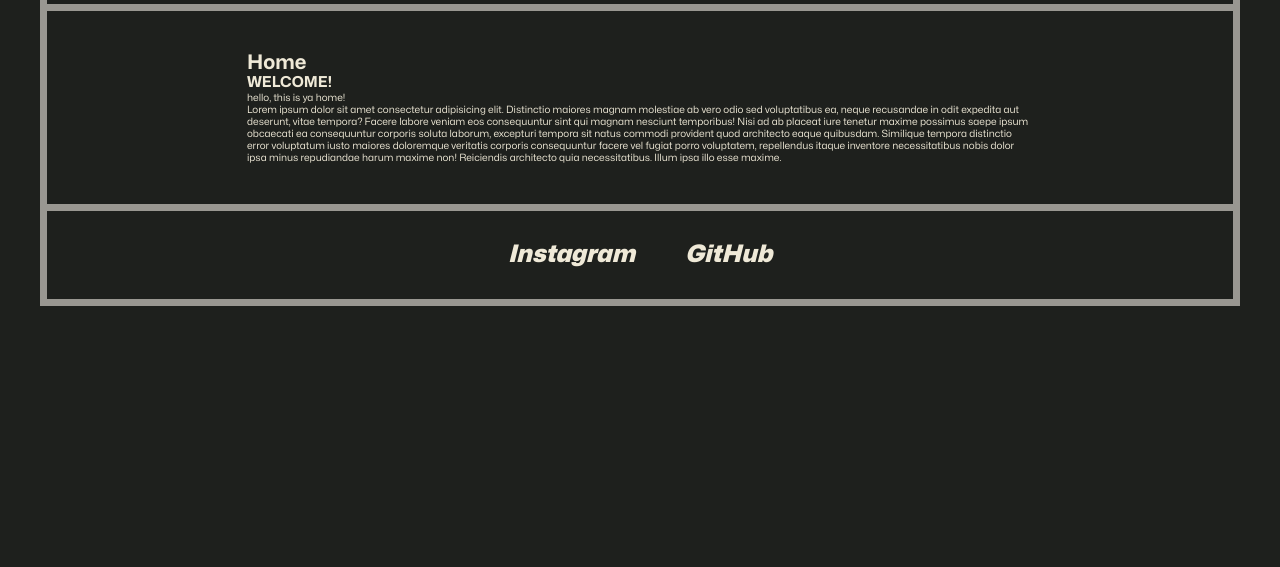
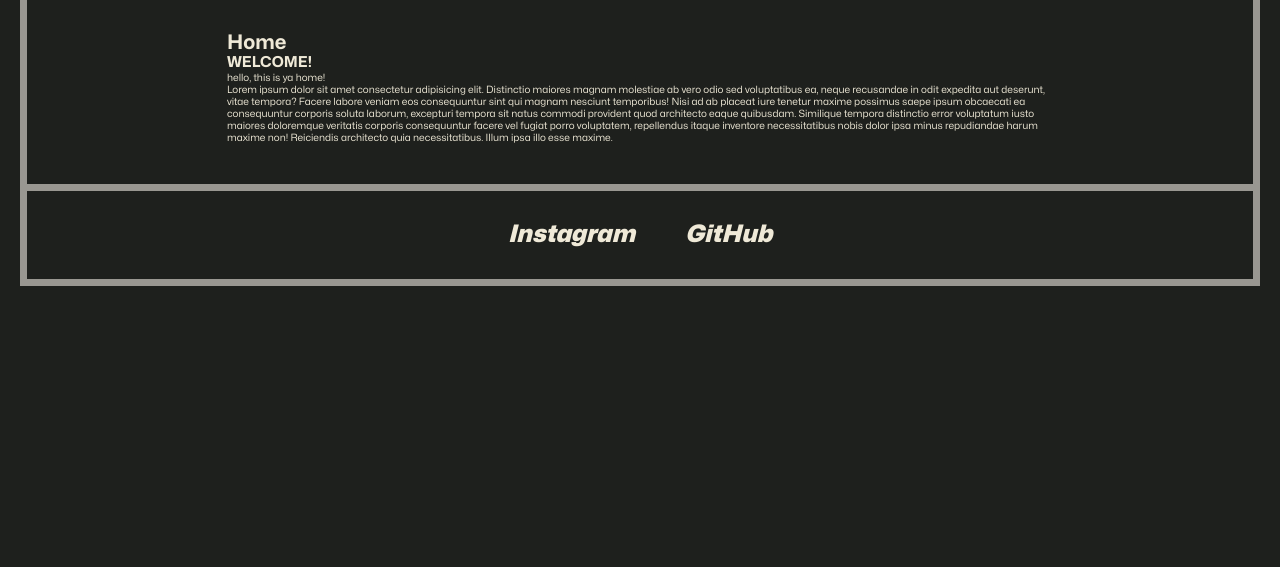
Before and after one commit to snapcracklenpop-dev/tested-telescope, an Astro site: page / in a window 1280 px wide. Shown: the part 233-800 px from the top of the page. Built offline with nearby package versions, Linux system fonts and the light colour scheme; Astro itself is replaced by a stand-in of ours.

Commit message:
one more margin

```diff
--- a/src/Layouts/BaseLayout.astro
+++ b/src/Layouts/BaseLayout.astro
@@ -28,7 +28,7 @@ const { pageTitle } = Astro.props;
 
   body{
     border:.7rem solid var(--spanish-gray);
-    margin: 4rem;
+    margin: 2rem;
   }
   main {
 
```
